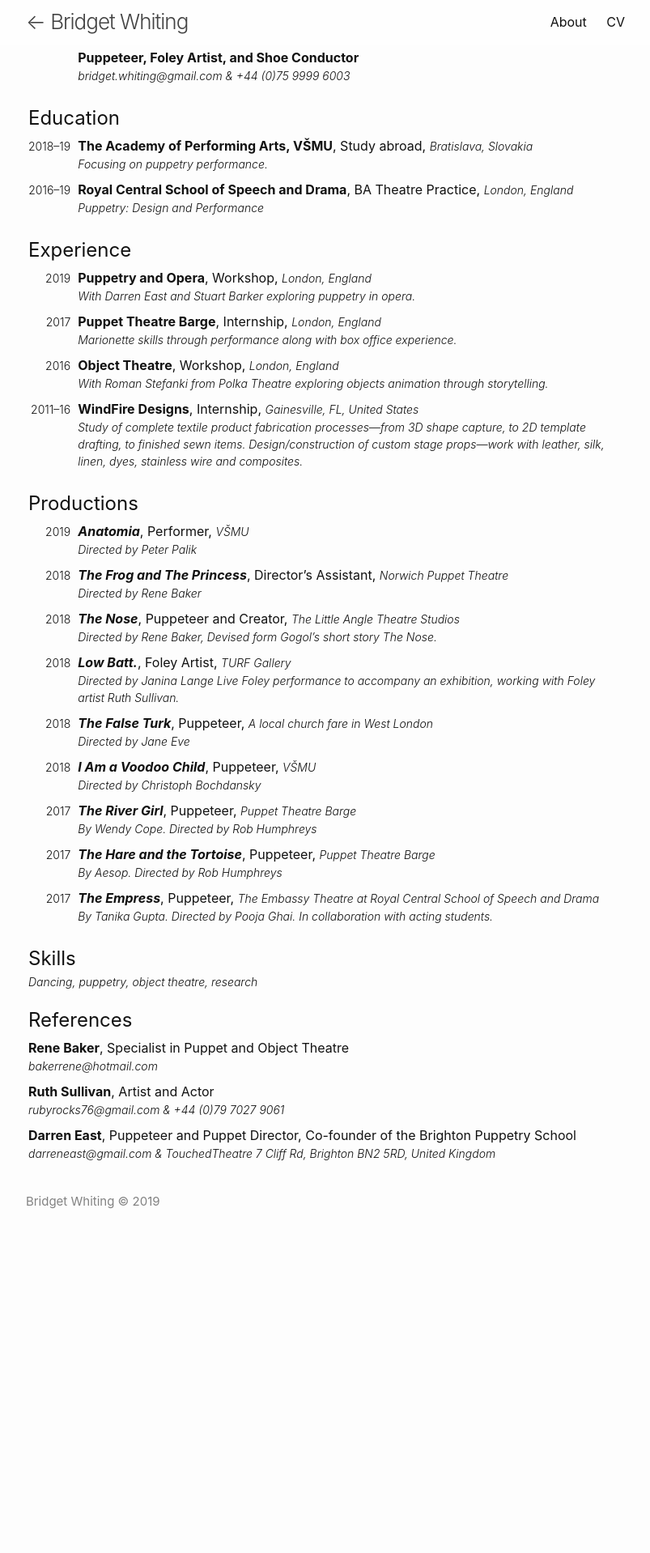
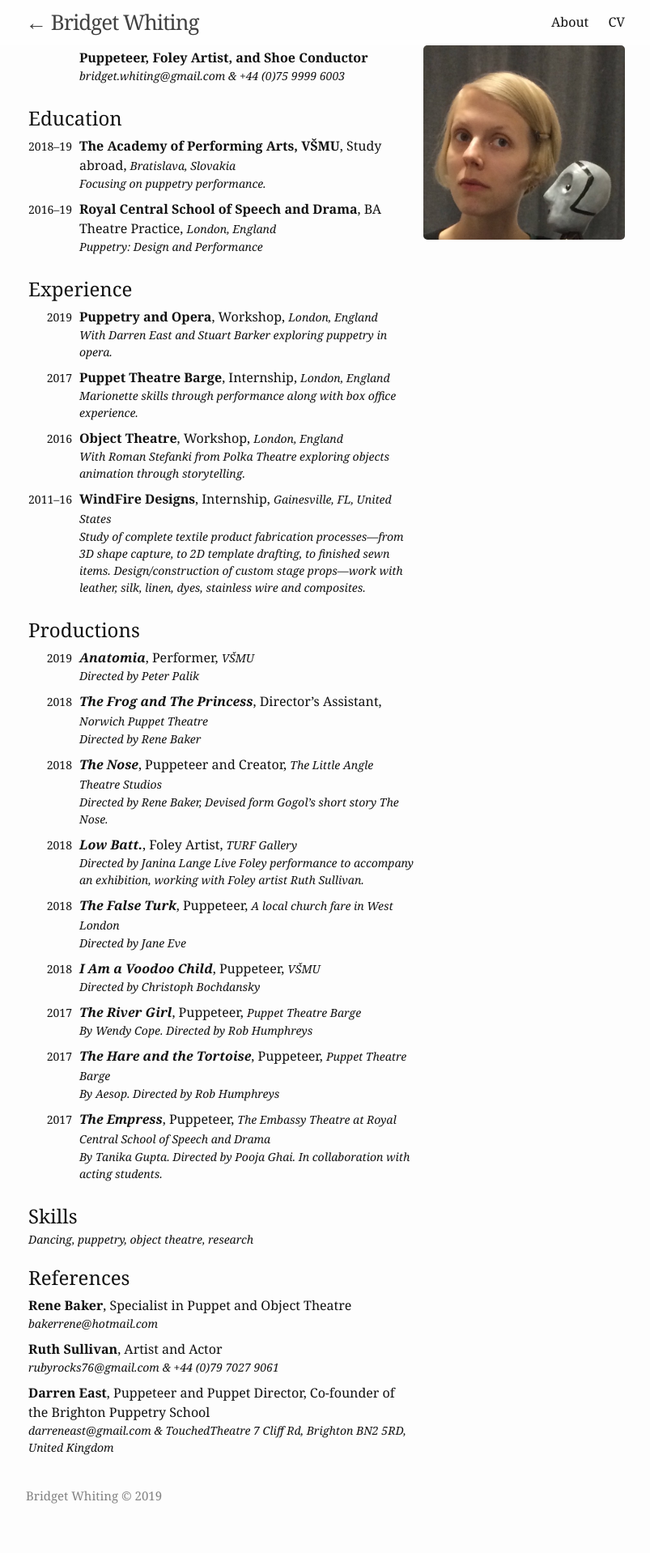
Before and after one commit to markwhiting/bridget, a Jekyll site: the page built from cv.html, in a window 1280 px wide. Shown: the whole page at 81% size, without its empty margins (238-1041 px from the left). Built offline with Jekyll 4.4.1, drawn with Linux system fonts in a browser that asks for light colours; before the commit the page ends 1555 px from its top, so only the background shows below that.

Commit message:
Added fonts and hero images to cv and about

```diff
--- a/_sass/minima.scss
+++ b/_sass/minima.scss
@@ -2,8 +2,10 @@
 
 // Define defaults for each variable.
 
-$base-font-family: -apple-system, BlinkMacSystemFont, "Helvetica Neue",
-  Helvetica, Arial, sans-serif;
+@import url("https://fonts.googleapis.com/css?family=Noto+Serif:400,400i,700,700i&display=swap");
+$base-font-family: "Noto Serif", serif;
+// -apple-system, BlinkMacSystemFont, "Helvetica Neue", Helvetica, Arial, sans-serif;
+
 $base-font-size: 16px !default;
 $base-font-weight: 400 !default;
 $small-font-size: $base-font-size * 0.875 !default;
--- a/_sass/minima/_layout.scss
+++ b/_sass/minima/_layout.scss
@@ -251,6 +251,7 @@
   margin: 0 0 $spacing-unit/4 $spacing-unit/4;
   padding: 0;
   max-width: 40%;
+  height: fit-content;
 }
 
 .post-content {
--- a/about.markdown
+++ b/about.markdown
@@ -4,11 +4,11 @@ title: About
 permalink: /about
 ---
 
-<!-- this is a potential header item: background: "image" -->
+<img class="heroImage" src="{{ "/assets/Other/foxy long distance.jpeg" | absolute_url }}" />
 
 A recent graduate of Royal Central School of Speech and Drama in Puppetry, Bridget Whiting is an emerging interdisciplinary artist with an interest in object theatre, Foley, stop-motion and opera.
 
-She has collaborated in Slovakia, France and England,  and is always eager to travel in order to further connections and experience different ways of doing things.
+She has collaborated in Slovakia, France and England, and is always eager to travel in order to further connections and experience different ways of doing things.
 
 She sees theatre and dance as the gears which bring connection and rhythm to her process. The object of her work is the cultivation of laughter. Deep laughter.
 
--- a/cv.html
+++ b/cv.html
@@ -6,7 +6,8 @@ permalink: /cv
 
 <!-- Set up date formats -->
 {%- assign yearFull = site.minima.date_format | default: "%Y" -%} {%- assign
-yearShort = site.minima.date_format | default: "%y" -%}
+yearShort = site.minima.date_format | default: "%y" -%} <img class="heroImage"
+src="{{ "/assets/Other/CV puppet and puppeter.jpeg" | absolute_url }}" />
 
 <!-- Single table for entire CV -->
 <table class="clean">
```
Also changed, not shown: assets/Other/CV puppet and puppeter.jpeg (added), assets/Other/foxy long distance.jpeg (added).
